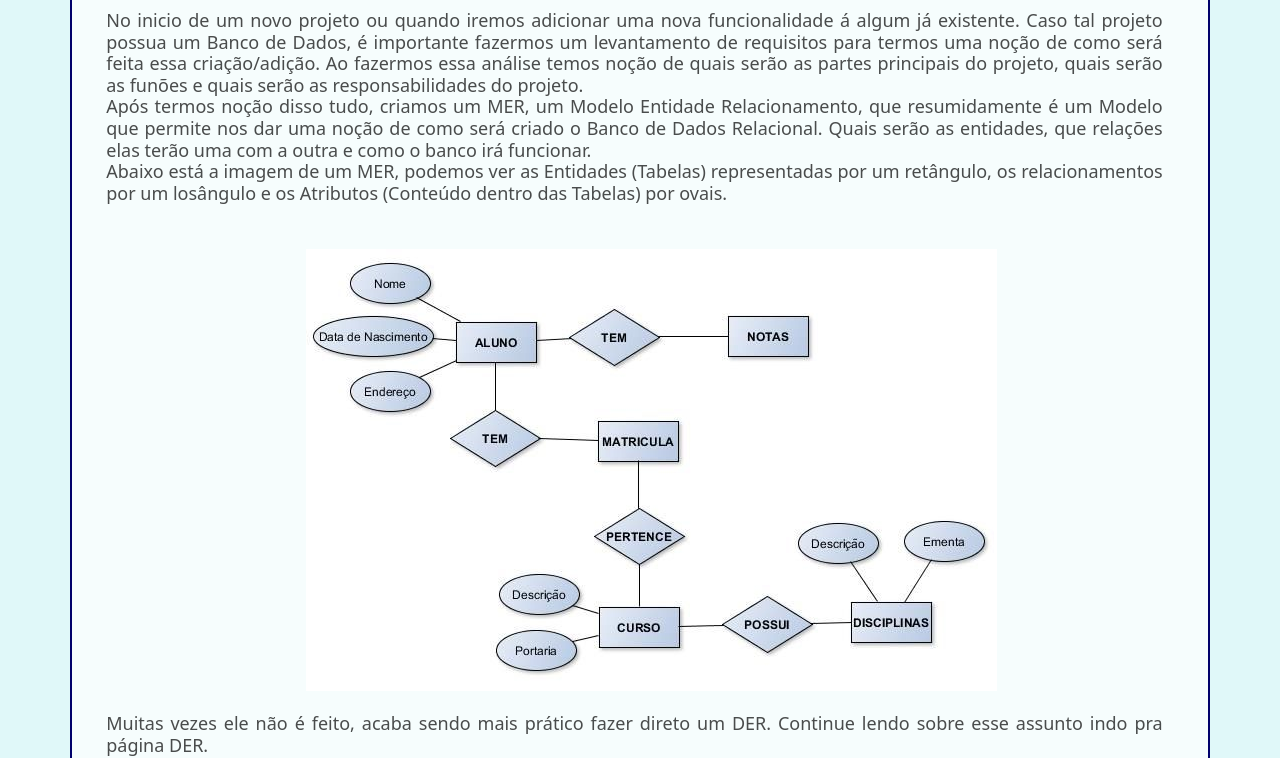
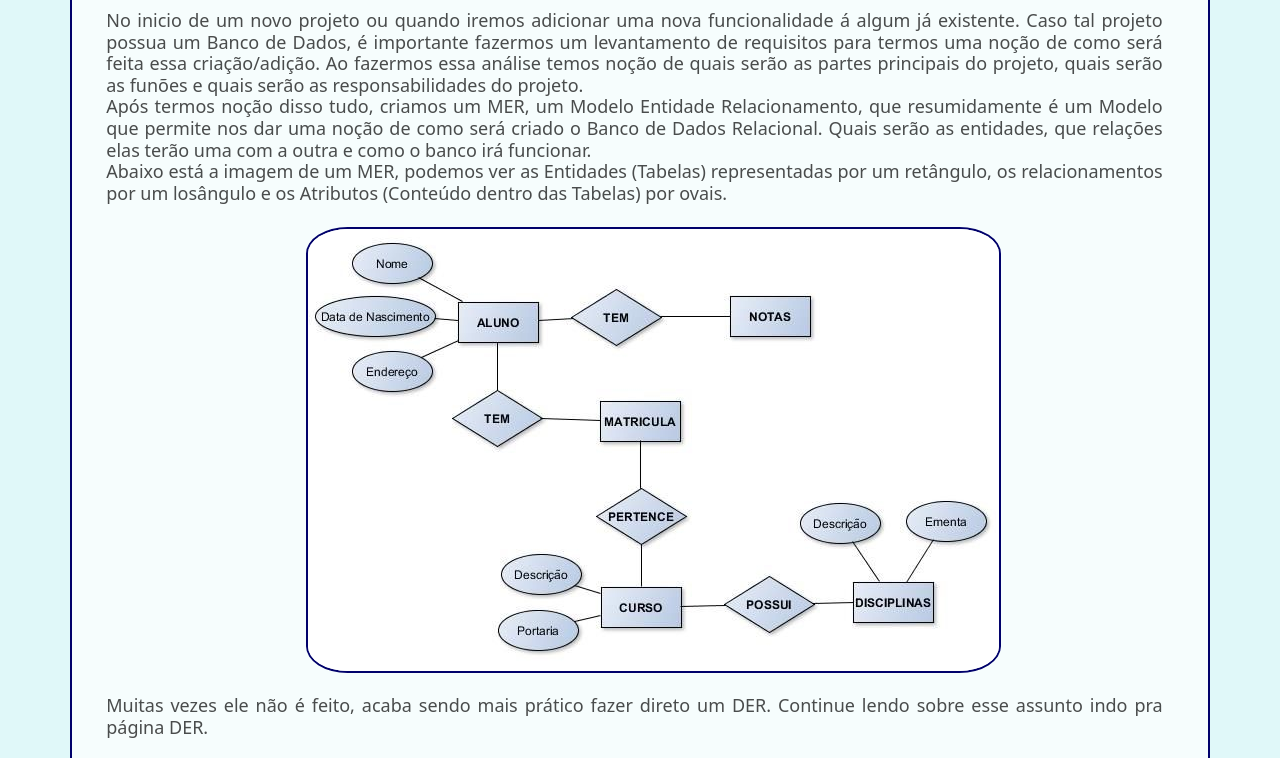
Before and after one commit to AurorinhaBoreal/NavBar-Site, a plain HTML site: page mer.html in a window 1280 px wide. Shown: the part 217-975 px from the top of the page. Drawn offline with Linux system fonts and the light colour scheme.

Commit message:
MER Final

```diff
--- a/css/definitions.css
+++ b/css/definitions.css
@@ -29,5 +29,7 @@
 /* MER PAGE */
 
 .imgMER{
-  margin: 2% 0% 2% 20%;
+  margin: 0% 0% 2% 20%;
+  border-radius: 6%;
+  border: rgb(1, 1, 107) solid 2px;
 }
```
